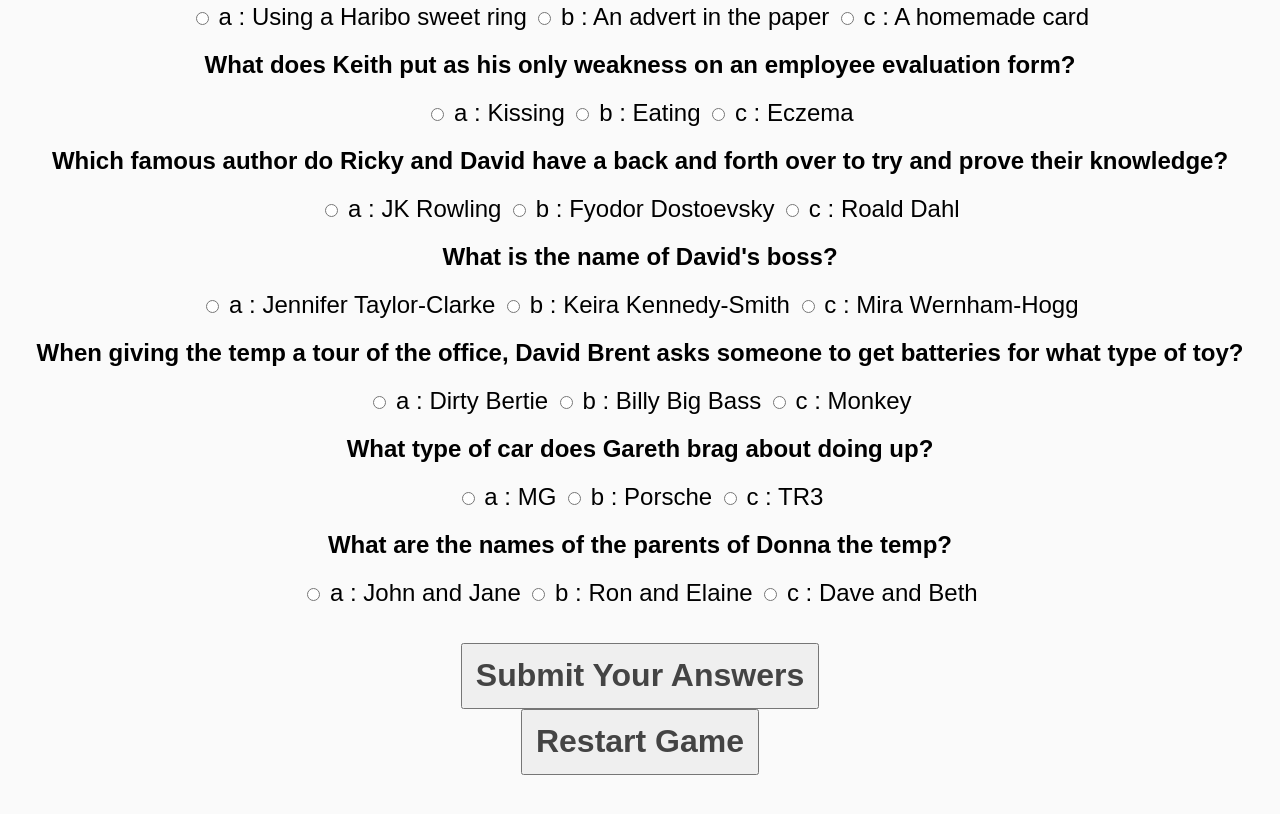
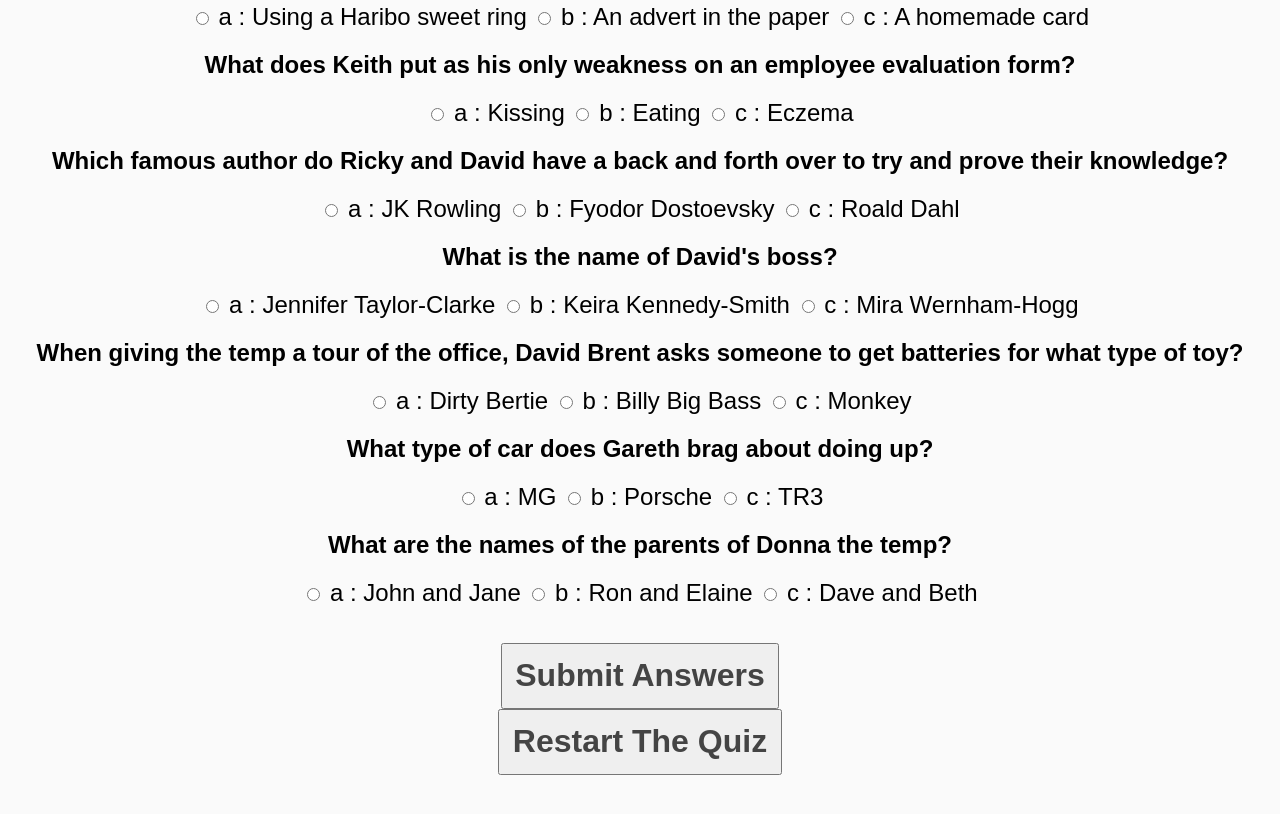
Before and after one commit to BernardLerring/TheOffice, a plain HTML site: page index.html in a window 1280 px wide. Shown: the part 1271-2085 px from the top of the page. Drawn offline with Linux system fonts and the light colour scheme.

```diff
--- a/index.html
+++ b/index.html
@@ -16,9 +16,9 @@
 
     <div id = "quiz"></div>
 
-    <button id = "submit" style="display: block; margin: 0 auto;">Submit Your Answers</button>
+    <button id = "submit" style="display: block; margin: 0 auto;">Submit Answers</button>
 
-    <button id = "restart" style="display: block; margin: 0 auto;">Restart Game</button>
+    <button id = "restart" style="display: block; margin: 0 auto;">Restart The Quiz</button>
 
     <div id = "results"></div>
 
```
Also changed, not shown: assets/css/style.css (+14 -0 lines), assets/js/script.js (+29 -2 lines).
